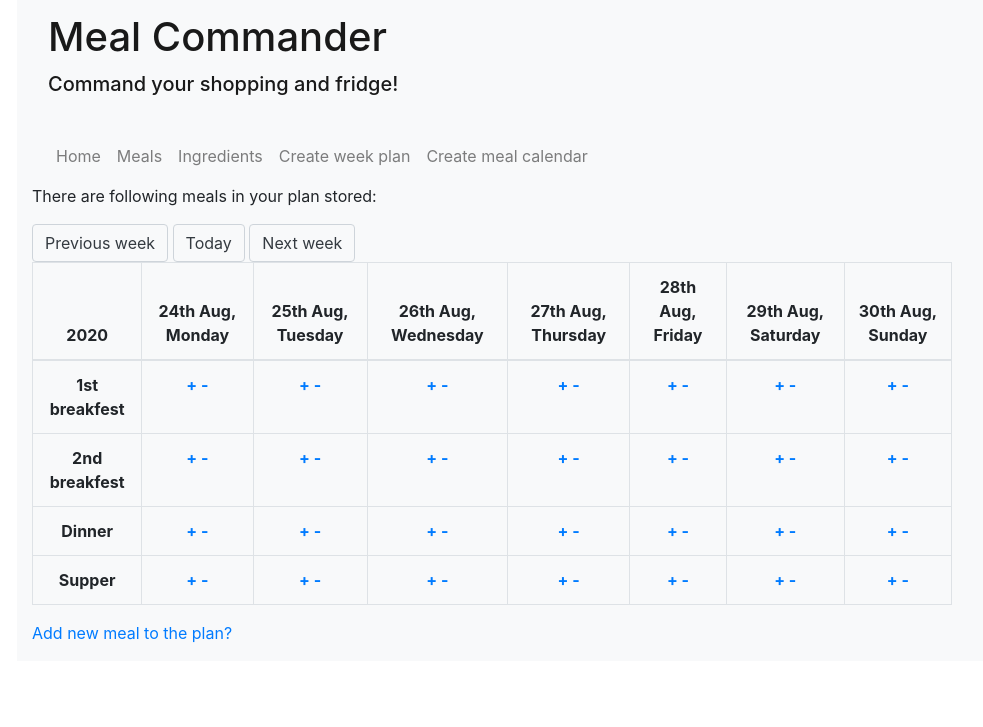
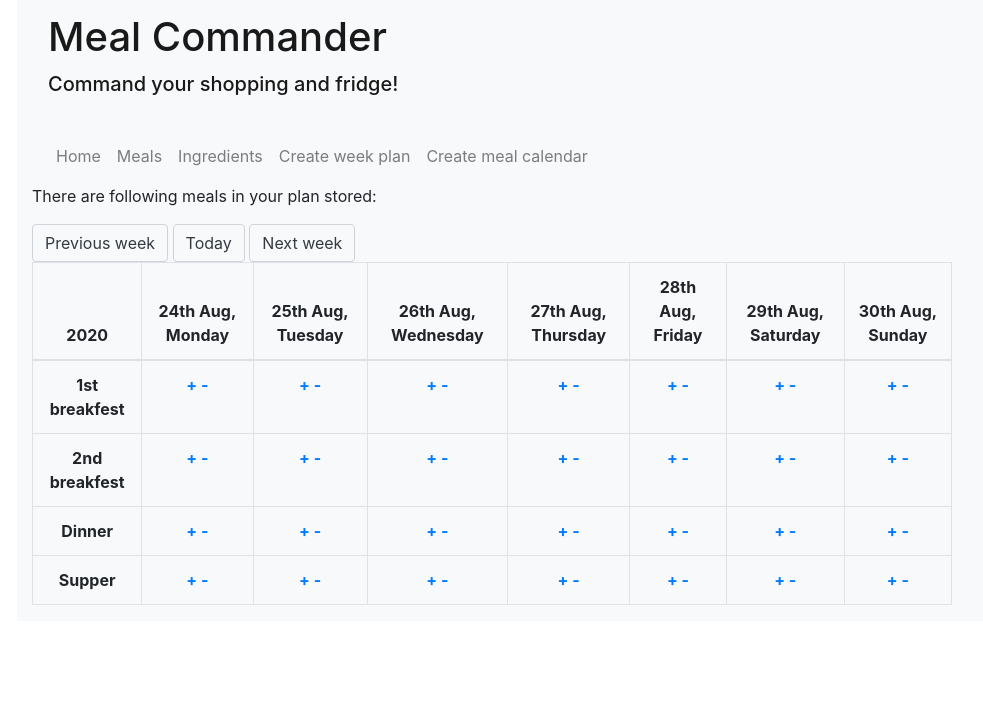
Before and after one commit to jaroslaw-b/DietAplication, a Django app: page /meal_commander/create_plan_calendar/ in a window 1280 px wide. Shown: the top 727 px of the page, without its empty margins (53-1036 px from the left). Run offline with Django 3.2, Linux system fonts and the light colour scheme; data that the repository does not hold is empty; some libraries are stand-ins or nearby versions.

Commit message:
Code refactoring

```diff
--- a/dietcalendar/meal_commander/templates/calendar_plan.html
+++ b/dietcalendar/meal_commander/templates/calendar_plan.html
@@ -78,7 +78,4 @@
   </tbody>
 </table>
 
-<p><a href="{% url 'add_dish' 0 %}">Add new meal to the plan?</a></p>
-
-
 {% endblock %}
--- a/dietcalendar/meal_commander/views.py
+++ b/dietcalendar/meal_commander/views.py
@@ -11,8 +11,6 @@ from .models import Dish, Ingredient, DietIngredientQuantity, Unit, IngredientFo
 
 # Create your views here.
 def index(request):
-	# dish_list = Dish.objects.order_by('name')[:5]
-	# template = loader.get_template('meal_commander/base_generic.html')
 
 	num_dish = Dish.objects.all().count()
 	num_ingredient = Ingredient.objects.all().count()
@@ -20,7 +18,7 @@ def index(request):
         'num_dish': num_dish,
         'num_ingredients' : num_ingredient,
     }
-	# output = ', '.join([d.name for d in dish_list])
+
 	return render(request, 'index.html', context=context)
 
 def dish(request):
@@ -28,6 +26,7 @@ def dish(request):
 	dish_list_2nd_breakfest = Dish.objects.filter(meal_type=1)
 	dish_list_dinner = Dish.objects.filter(meal_type=2)
 	dish_list_supper = Dish.objects.filter(meal_type=3)
+
 	context = {
 		'dish_list_1st_breakfest' : dish_list_1st_breakfest,
 		'dish_list_2nd_breakfest' : dish_list_2nd_breakfest,
@@ -58,7 +57,6 @@ def plan_detail(request, plan_id):
 
 def dish_detail(request, dish_name):
 
-	# ingredient_list = DietIngredientQuantity.objects.all()
 	ingredient_list = DietIngredientQuantity.objects.filter(dish_id__name = dish_name)
 
 	context = {
@@ -69,23 +67,21 @@ def dish_detail(request, dish_name):
 
 def add_dish_details(request, dish_name):
 	if request.method == 'POST':
-		print(request.POST)
-		# recipe = DietIngredientQuantity(dish_id = '1')
 		form = DietIngredientQuantityFormSet(request.POST)
 		recipe = form.save(commit=False)
+
 		for item in recipe:
 			item.dish_id = Dish.objects.get(name=dish_name)
 			item.save()
-		# recipe.diet_id = 1
-		# form.save()
+
 		return HttpResponseRedirect(reverse('dish'))
 	else:
 		form = DietIngredientQuantityFormSet(queryset=DietIngredientQuantity.objects.filter(dish_id=Dish.objects.get(name=dish_name)))
+
 	context = {
 		'formset' : form
 	}
 	return render(request, 'add_dish_details.html', context=context)
-	# return render(request, 'add_dish.html')
 
 def add_ingredient(request):
 	if request.method == 'POST':
@@ -94,7 +90,6 @@ def add_ingredient(request):
 		return HttpResponseRedirect(reverse('ingredient'))
 	else:
 		form = IngredientForm(initial = {'unit_id' : 1})
-		# form.fields['unit_id'].initial = 1
 
 	context = {
 		'form' : form,
@@ -123,42 +118,46 @@ def create_plan(request, day=-1, meal_type=-1, delete=0):
 	dish_list_2nd_breakfest = Plan.objects.filter(actual_type=1).order_by('actual_day')
 	dish_list_dinner = Plan.objects.filter(actual_type=2).order_by('actual_day')
 	dish_list_supper = Plan.objects.filter(actual_type=3).order_by('actual_day')
+
+	#Delete meals from specified day and type
 	if delete:
 		Plan.objects.filter(actual_day=day, actual_type=meal_type).delete()
+
 	if request.method == 'POST' and not delete:
 		form = PlanForm(request.POST, request.FILES)
 		form.save()
 		return HttpResponseRedirect(reverse('create_plan'))
+	#Handling GET request
 	else:
 		form = PlanForm(initial = {'actual_day' : day, 'actual_type' : meal_type})
 		form.fields["dish_id"].queryset = Dish.objects.filter(meal_type=meal_type)
 
 
-	q1 = DietIngredientQuantity.objects.none()
 	q1 = []
+	#Iteraring over all meals in plan to collect ingredients, quantity with units
 	for e in Plan.objects.all():
 		recipe = list(DietIngredientQuantity.objects.filter(dish_id=e.dish_id).values('ingredient_id__name', 'quantity', 'ingredient_id__unit_id__unit_type'))
-		# q1 = q1.union(recipe, all=True)
 		q1.append(recipe)
-	# q1 = q1.order_by('ingredient_id__name')
+
+	#List flattening
 	q1_list = [item for sublist in q1 for item in sublist]
-	# print(q1)
-	# q1_list = q1
 
+	#Ordered lists of ingredients/quantities/units
 	q1_list_ing = [ el['ingredient_id__name'] for el in q1_list]
 	q1_list_quan = [ el['quantity'] for el in q1_list]
 	q1_list_unit = [ el['ingredient_id__unit_id__unit_type'] for el in q1_list]
 
+	#Ingredient quantity aggregation
 	q1_list_ing_dict = {}
 	for index,id_ in enumerate(q1_list_ing):
 	    if id_ not in q1_list_ing_dict.keys():
 	        q1_list_ing_dict[id_] = 0
 	    q1_list_ing_dict[id_] = q1_list_ing_dict[id_] + q1_list_quan[index]
 
+	#Matching units to ingredient
 	shopping_list_to_template = []
 	for key,val in q1_list_ing_dict.items():
 		shopping_list_to_template.append("{0:40}".format(key) + str(val) + str(q1_list_unit[q1_list_ing.index(key)]))
-		print(shopping_list_to_template)
 
 
 
@@ -169,15 +168,13 @@ def create_plan(request, day=-1, meal_type=-1, delete=0):
 		'dish_list_2nd_breakfest' : dish_list_2nd_breakfest,
 		'dish_list_dinner' : dish_list_dinner,
 		'dish_list_supper' : dish_list_supper,
-		# 'shopping_list' : q1,
 		'shopping_list' : shopping_list_to_template,
 	}
 
+	# When there is no specific meal to add generate plan view
 	if day == -1 or delete == 1:
-	# if day == -1 and delete != 1:
 		return render(request, 'create_plan.html', context=context)
-	# elif delete == 1:
-		# return render(request, 'create_plan.html', context=context)
+	# When day and/or meal type is specified, add new meal to plan
 	else:
 		return render(request, 'add_dish_to_weekplan.html', context=context)
 
@@ -187,20 +184,22 @@ def create_plan_calendar(request, calendar_year=-1, calendar_week=-1):
 	if calendar_year == -1 and calendar_week == -1:
 		calendar_year = year_now
 		calendar_week = week_now
-	dish_list_1st_breakfest = CalendarPlan.objects.filter(actual_type=0).filter(meal_date__year=calendar_year).filter(meal_date__week=calendar_week).order_by('meal_date')
-	dish_list_2nd_breakfest = CalendarPlan.objects.filter(actual_type=1).filter(meal_date__year=calendar_year).filter(meal_date__week=calendar_week).order_by('meal_date')
-	dish_list_dinner = CalendarPlan.objects.filter(actual_type=2).filter(meal_date__year=calendar_year).filter(meal_date__week=calendar_week).order_by('meal_date')
-	dish_list_supper = CalendarPlan.objects.filter(actual_type=3).filter(meal_date__year=calendar_year).filter(meal_date__week=calendar_week).order_by('meal_date')
 
-	# today = datetime.datetime.now() + datetime.timedelta(weeks=calendar_week-week_now)
-	today = datetime.datetime.fromisocalendar(calendar_year, calendar_week, 1)
-	# today = datetime.datetime.strptime(d + '-1', "%Y-W%W-%w")
-	dates = [today + datetime.timedelta(days=i) for i in range(0 - today.weekday(), 7 - today.weekday())]
+	dish_for_day = CalendarPlan.objects.filter(meal_date__year=calendar_year).filter(meal_date__week=calendar_week).order_by('meal_date')
 
-	# print(dates)
+	dish_list_1st_breakfest = dish_for_day.filter(actual_type=0)
+	dish_list_2nd_breakfest = dish_for_day.filter(actual_type=1)
+	dish_list_dinner = dish_for_day.filter(actual_type=2)
+	dish_list_supper = dish_for_day.filter(actual_type=3)
 
+	# List of all dates in current week
+	current_week_start = datetime.datetime.fromisocalendar(calendar_year, calendar_week, 1)
+	dates = [current_week_start + datetime.timedelta(days=i) for i in range(0 - current_week_start.weekday(), 7 - current_week_start.weekday())]
+
+	# Handling 52/53 CW years
 	last_week = datetime.date(calendar_year, 12, 28).isocalendar()[1]
 
+	# Values for buttons (Prev week, current week, next week)
 	next_week_year = {'week' : 1, 'year':calendar_year+1} if calendar_week == last_week else {'week' : calendar_week+1, 'year':calendar_year}
 	previous_week_year = {'week' : datetime.date(calendar_year-1, 12, 28).isocalendar()[1], 'year':calendar_year-1} if calendar_week == 1 else {'week' : calendar_week-1, 'year':calendar_year}
 	current_week_year = {'week' : week_now, 'day' : day_now, 'year' : year_now}
@@ -227,18 +226,24 @@ def add_dish_to_calendarplan(request, day, month, year, meal_type, delete=0):
 		form.save()
 		return HttpResponseRedirect(reverse('create_plan_calendar'))
 
+	# Deleting meals from calendar with specified date and type
 	if delete:
 		CalendarPlan.objects.filter(meal_date=datetime.date(year=year, month=month, day=day), actual_type=meal_type).delete()
 
 	form = CalendarPlanForm(initial = {'meal_date' : datetime.date(year=year, month=month, day=day), 'actual_type' : meal_type})
 	form['meal_date'].disabled = True
 	form['actual_type'].disabled = True
+
+	# When adding meal for eg. breakfest there are only breakfests available on the list
 	form.fields["dish_id"].queryset = Dish.objects.filter(meal_type=meal_type)
 
 	context = {
 		'form' : form,
 	}
+
+	# When not deleting object, move to adding meals to calendar page
 	if not delete:
 		return render(request, 'add_dish_to_calendarplan.html', context=context)
+	# When deleting move back to calendar view
 	else:
 		return HttpResponseRedirect(reverse('create_plan_calendar'))
```
Also changed, not shown: dietcalendar/meal_commander/models.py (+2 -20 lines).
